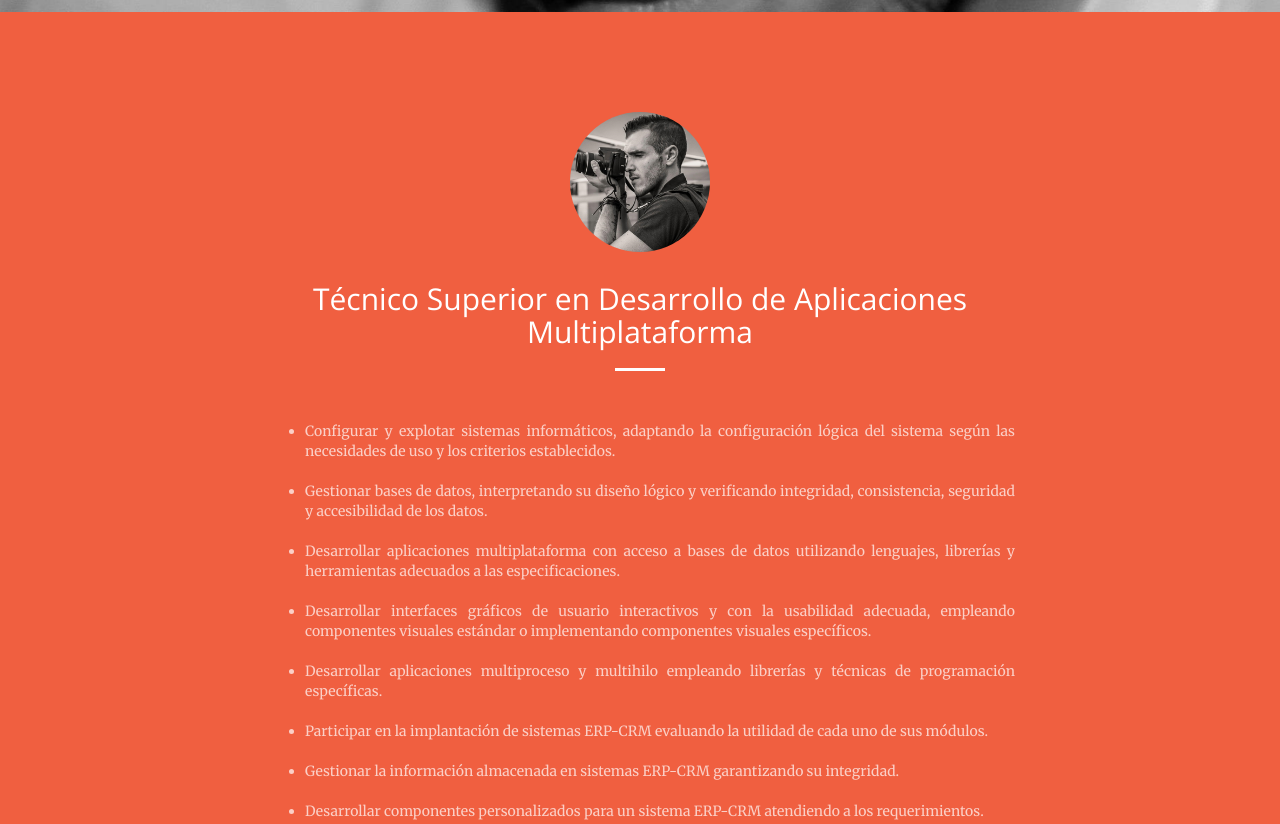
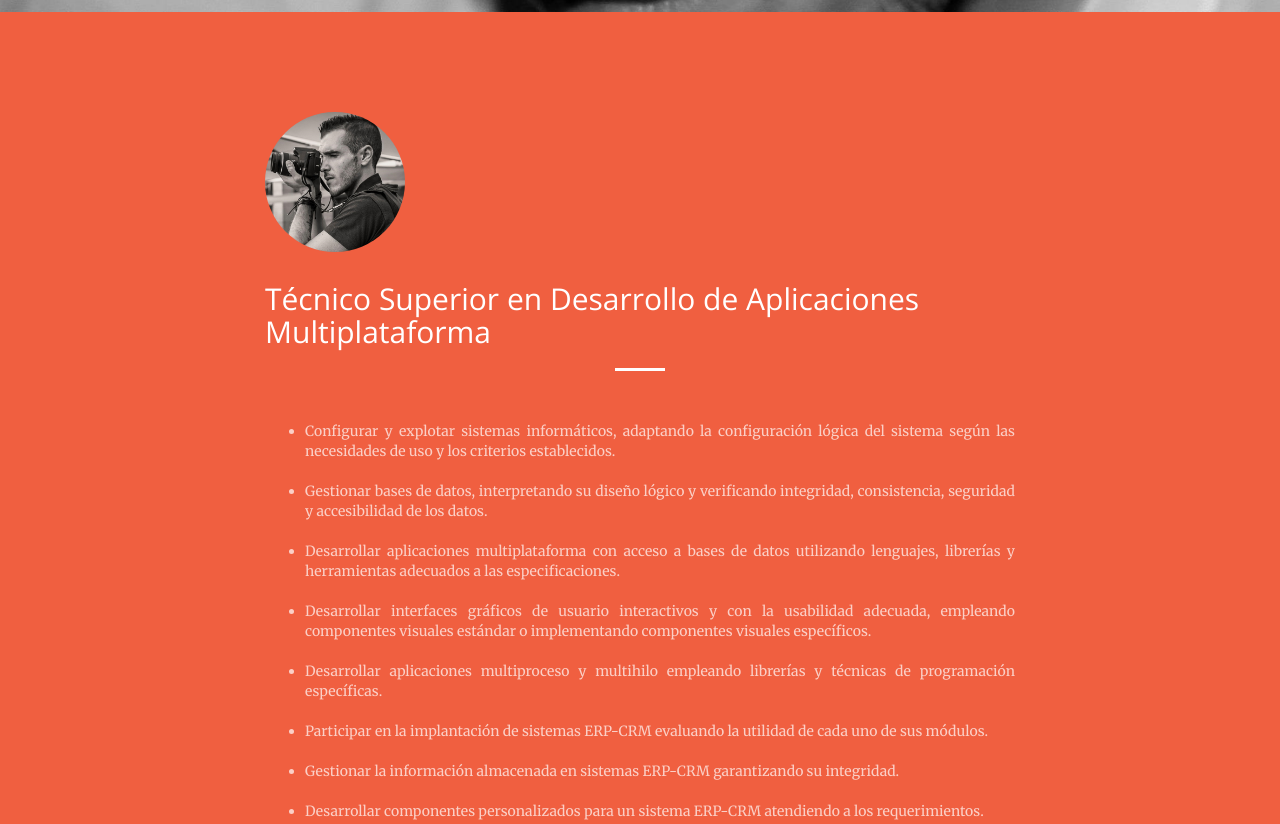
Before and after one commit to GabrielRMunoz/AboutMe, a website: page index.html in a window 1280 px wide. Shown: the part 788-1612 px from the top of the page. Drawn offline with nearby package versions, Linux system fonts and the light colour scheme.

Commit message:
Update index.html

```diff
--- a/index.html
+++ b/index.html
@@ -91,7 +91,7 @@
     <section class="bg-primary" id="qualification">
         <div class="container">
             <div class="row">
-                <div class="col-lg-8 col-lg-offset-2 col-md-12 col-xs-12 text-center">
+                <div class="col-lg-8 col-lg-offset-2 col-md-12 col-xs-12">
                 	<img id="foto" class="img-circle" src="img/fotografoPerfil.jpg" alt="Mi foto de perfil" width="140" height="140">
                     <h2 class="section-heading">Técnico Superior en Desarrollo de Aplicaciones Multiplataforma</h2>
                     <hr class="light">
```
